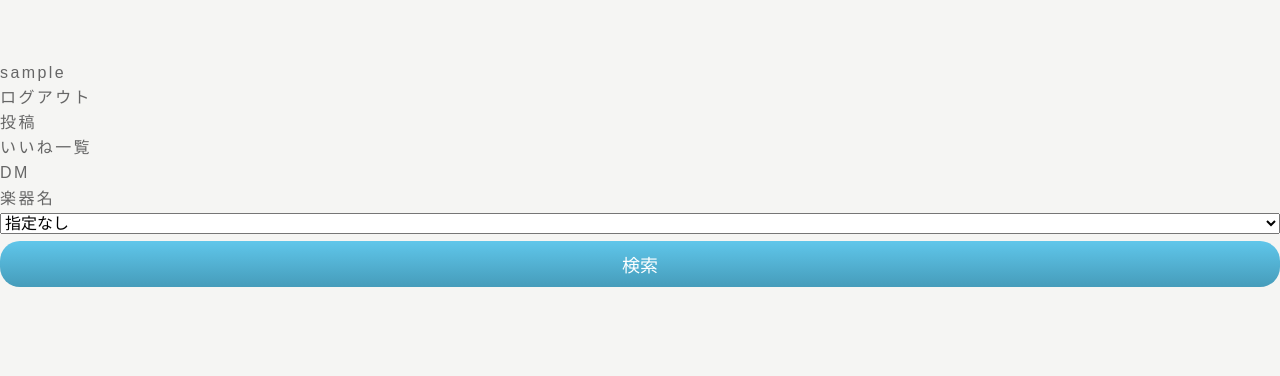
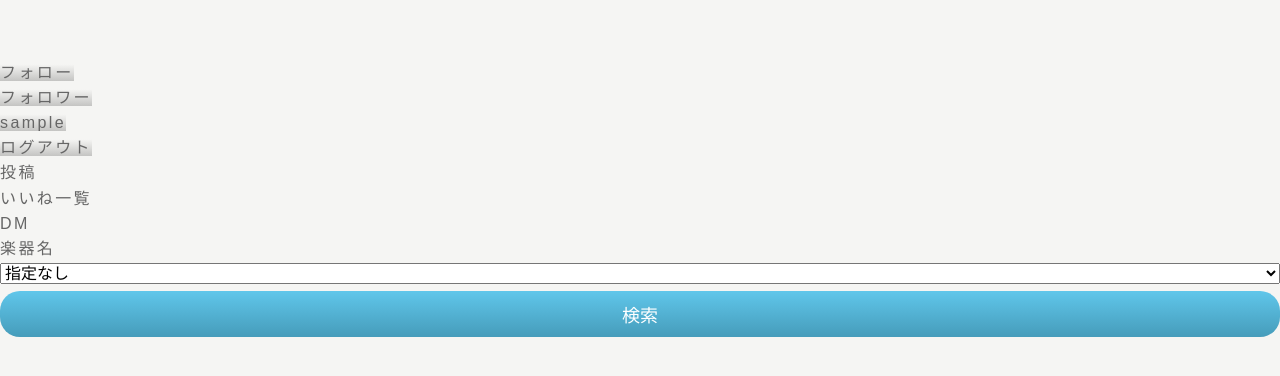
Before and after one commit to nbnbshsh/music-jam, a Rails app: page / in a window 1280 px wide. Shown: the top 376 px of the page. Run offline with Rails 7, Linux system fonts and the light colour scheme; the visitor is signed in with stand-in values (Sample User, id 1); data that the repository does not hold is empty; style sheets or scripts are compiled from the project's sources; some libraries are stand-ins or nearby versions.

Commit message:
トップページにフォロー表示

```diff
--- a/app/controllers/movies_controller.rb
+++ b/app/controllers/movies_controller.rb
@@ -3,6 +3,7 @@ class MoviesController < ApplicationController
 
   def index
     @movies=Movie.all
+    @users=User.all
   end
 
   def new
--- a/app/views/likes/show.html.erb
+++ b/app/views/likes/show.html.erb
@@ -1,7 +1,7 @@
 
 <%if @likes[0] !=nil %>
   <% @likes.each do |like| %>
-  <div class="card mb-4">
+  <div class="card m-2">
 
     <span class="name">
       <a href="/users/<%= like.movie.user.id %>">
--- a/app/views/movies/_movie.html.erb
+++ b/app/views/movies/_movie.html.erb
@@ -1,5 +1,5 @@
 
-<div class="card mb-4">
+<div class="card m-2">
      <span class="name">
          <a href="/users/<%= movie.user.id %>">
            <span>投稿者</span><%= movie.user.nickname %>
--- a/app/views/movies/show.html.erb
+++ b/app/views/movies/show.html.erb
@@ -1,4 +1,4 @@
-<div class="card mb-4">
+<div class="card m-2">
   <span class="name">
       <a href="/users/<%= @movie.user.id %>">
         <span>投稿者</span><%= @movie.user.nickname %>
--- a/app/views/shared/_header.html.erb
+++ b/app/views/shared/_header.html.erb
@@ -1,15 +1,23 @@
 <header class='top-page-header'>
-  <div class='search-bar-contents'>
-    <%# <%= link_to image_tag("furima-logo-color.png", class:"furima-icon"), "/" %>
-  </div>
     <div class="tabs">
+      <% if user_signed_in? %>
+      <ul>
+        <li>
+          <%= link_to 'フォロー', [current_user,:followings] ,class:"button m-1"%>
+        </li>
+        <li>
+          <%= link_to 'フォロワー', [current_user,:followers] ,class:"button m-1"%>
+        </li>
+      <ul>
+      <% end %>
+
       <ul class='lists-right'>
         <% if user_signed_in? %>
-         <li><%= link_to current_user.nickname, user_path(current_user.id), class: "user-nickname"%></li>
-         <li><%= link_to 'ログアウト', destroy_user_session_path , method: :delete, class: "logout"%></li>
+         <li><%= link_to current_user.nickname, user_path(current_user.id), class: "user-nickname",class:"button m-1"%></li>
+         <li><%= link_to 'ログアウト', destroy_user_session_path , method: :delete, class: "logout",class:"button m-1"%></li>
         <% else %>
-        <li><%= link_to 'ログイン', new_user_session_path , class: "login" %></li>
-        <li><%= link_to '新規登録',  new_user_registration_path , class: "sign-up" %></li>
+        <li><%= link_to 'ログイン', new_user_session_path , class: "login" ,class:"button m-1"%></li>
+        <li><%= link_to '新規登録',  new_user_registration_path , class: "sign-up" ,class:"button m-1"%></li>
         <% end %>
       </ul>
     </div>
```
Also changed, not shown: app/views/movies/search.html.erb (+17 -11 lines), app/views/users/show.html.erb (+21 -13 lines).
